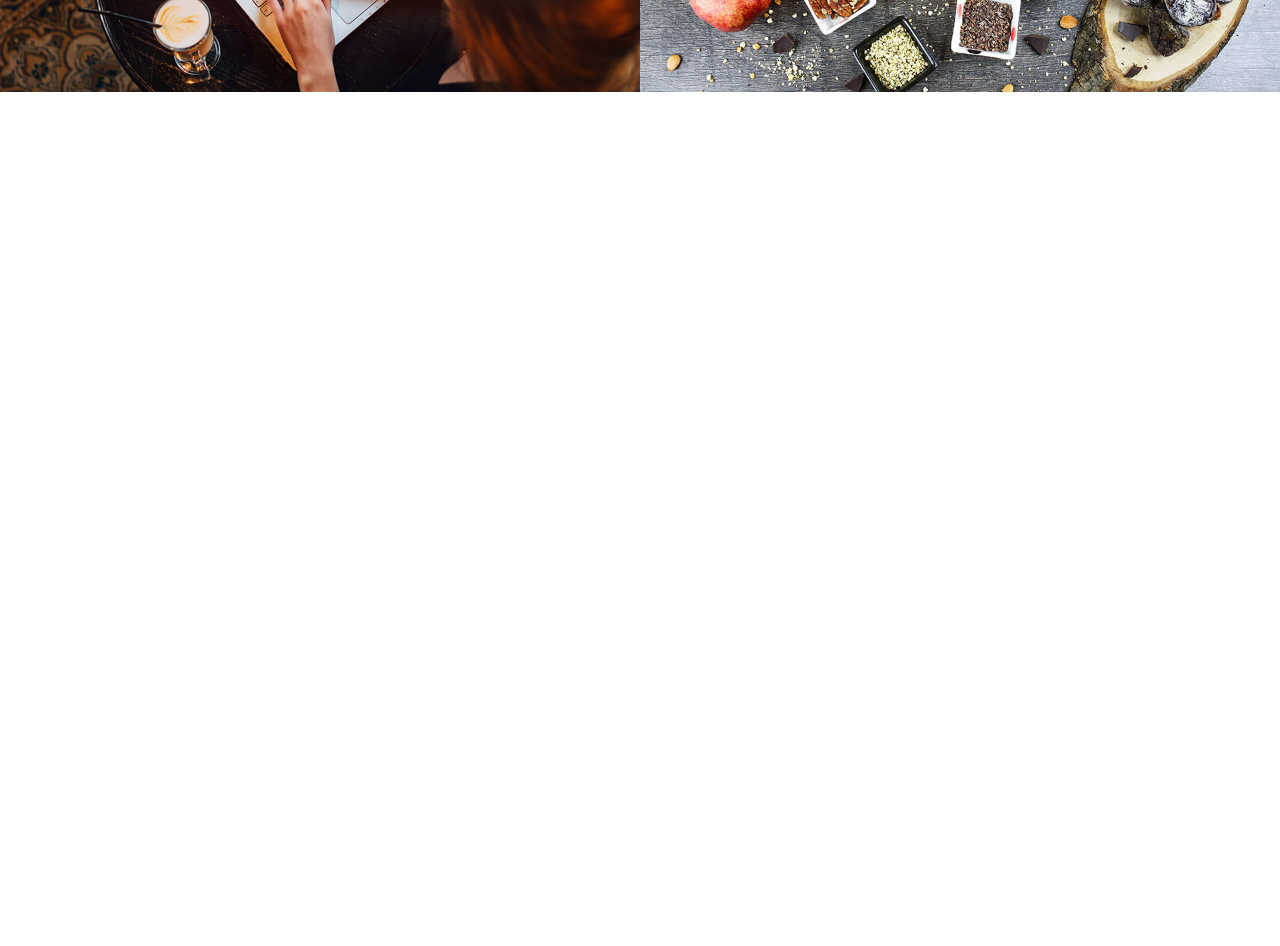
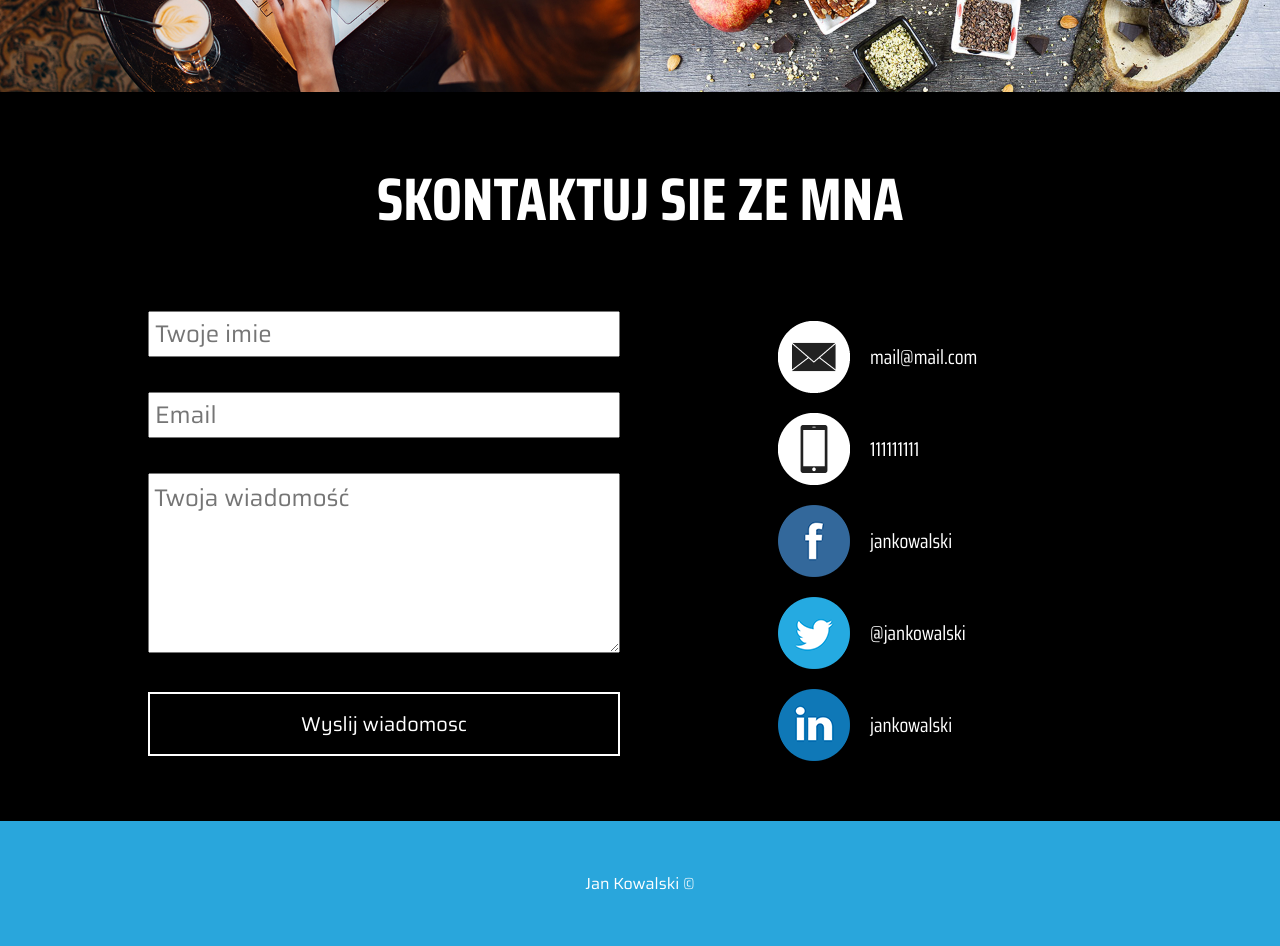
Before and after one commit to KarQdot/course-websamuraj.pl, a plain HTML site: page index.html in a window 1280 px wide. Shown: the part 4660-5606 px from the top of the page. Before the commit the page ends 4992 px from the top, so only its background shows below. Drawn offline with Linux system fonts and the light colour scheme.

Commit message:
add last section and footer, finish project from websamuraj.pl

```diff
--- a/index.html
+++ b/index.html
@@ -126,8 +126,25 @@
             <p>jeść warzywa i owoce</p>
         </div>
     </section>
-    <section></section>
-    <footer></footer>
+    <section class="contact">
+        <h1>skontaktuj sie ze mna</h1>
+        <div class="wrap clearfix">
+            <form>
+                <input type="text" placeholder="Twoje imie">
+                <input type="text" placeholder="Email">
+                <textarea placeholder="Twoja wiadomość"></textarea>
+                <button>Wyslij wiadomosc</button>
+            </form>
+            <div class="socials">
+                <div class="social clearfix"><img src="images/contact1.png" alt="kontakt"><span>mail@mail.com</span></div>
+                <div class="social clearfix"><img src="images/contact2.png" alt="kontakt"><span>111111111</span></div>
+                <div class="social clearfix"><img src="images/contact3.png" alt="kontakt"><span>jankowalski</span></div>
+                <div class="social clearfix"><img src="images/contact4.png" alt="kontakt"><span>@jankowalski</span></div>
+                <div class="social clearfix"><img src="images/contact5.png" alt="kontakt"><span>jankowalski</span></div>
+            </div>
+        </div>
+    </section>
+    <footer>Jan Kowalski &copy;</footer>
 
 </body>
 
--- a/style.css
+++ b/style.css
@@ -604,6 +604,138 @@ font-family: 'Saira', sans-serif; */
   }
 }
 
+/* section contact */
+
+/* font-family: 'Saira Condensed', sans-serif;
+font-family: 'Saira', sans-serif; */
+
+.contact {
+  background-color: #000;
+  padding: 30px 20px;
+}
+
+.contact h1 {
+  font-family: 'Saira Condensed', sans-serif;
+  margin-bottom: 15px;
+  text-transform: uppercase;
+  text-align: center;
+  font-size: 26px;
+  color: #fff;
+}
+
+.contact .wrap {
+  padding-top: 20px;
+  max-width: 1024px;
+  margin: 0 auto;
+}
+
+.contact input,
+.contact button,
+.contact textarea {
+  width: 100%;
+  margin-bottom: 25px;
+  font-family: 'Saira', sans-serif;
+  font-size: 12px;
+  padding: 5px;
+}
+
+.contact input {
+  height: 36px;
+}
+
+.contact textarea {
+  height: 120px;
+}
+
+.contact button {
+  font-size: 14px;
+  line-height: 40px;
+  background-color: #000;
+  color: #fff;
+  border: 2px solid white;
+}
+
+.contact .socials {
+  padding-top: 20px;
+  font-size: 0;
+}
+
+.contact .social {
+  padding: 10px 0;
+  color: #fff;
+  font-family: 'Saira Condensed', sans-serif;
+}
+
+.contact .social img {
+  float: left;
+}
+
+.contact .social span {
+  line-height: 72px;
+  padding-left: 20px;
+  float: left;
+  font-size: 20px;
+}
+
+@media(min-width: 533px) {
+  .contact .social {
+    display: inline-block;
+    width: 50%;
+  }
+}
+
+@media(min-width: 1024px) {
+  .contact h1 {
+    font-size: 60px;
+    padding: 30px 0;
+  }
+
+  .contact form,
+  .contact .socials {
+    float: left;
+    width: 50%;
+    padding: 0 20px;
+  }
+
+  .contact .social {
+    display: block;
+    width: 50%;
+    margin: 0 auto;
+  }
+
+  .contact input {
+    height: 46px;
+    font-size: 24px;
+  }
+
+  .contact textarea {
+    height: 180px;
+    font-size: 24px;
+  }
+
+  .contact button {
+    font-size: 20px;
+    line-height: 50px;
+    transition: .3s;
+    cursor: pointer;
+  }
+
+  .contact button:hover {
+    color: #000;
+    background-color: #fff;
+  }
+
+  .contact input,
+  .contact button,
+  .contact textarea {
+    margin-bottom: 35px;
+  }
+}
+
 footer {
-  min-height: 30vh;
+  color: #fff;
+  background-color: #29a6dc;
+  font-family: 'Saira', sans-serif;
+  padding: 50px;
+  text-align: center;
 }
```
